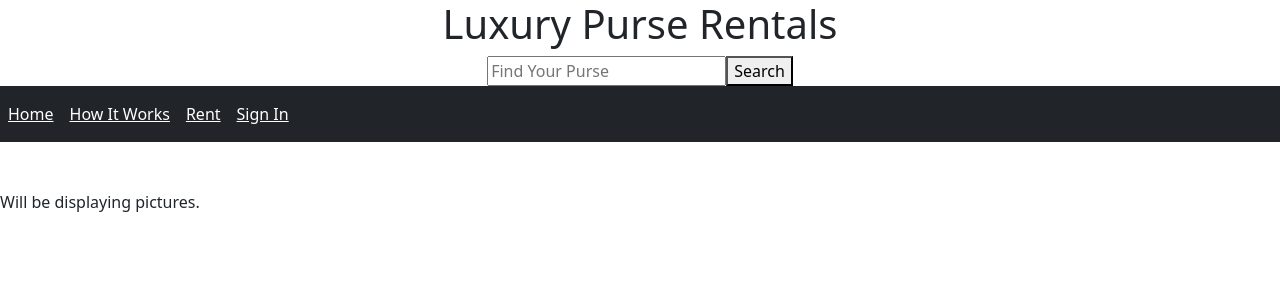
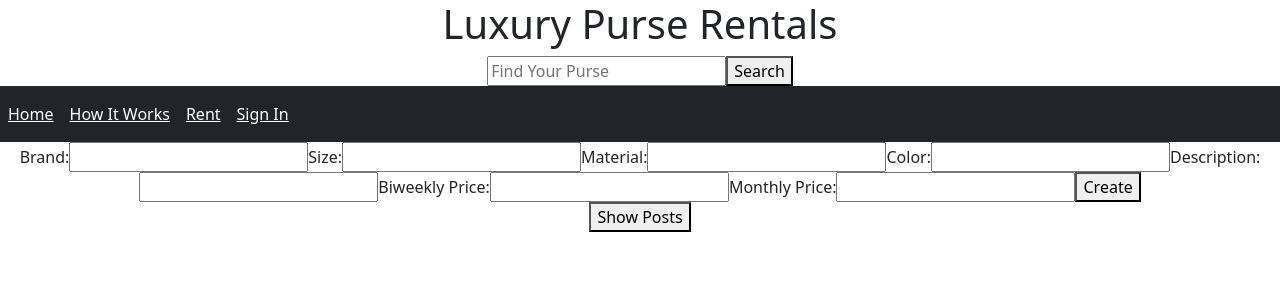
Before and after one commit to Raya-Sodwilai/rental-ui, a React (Create React App) app: page /rent in a window 1280 px wide. Shown: the top 300 px of the page. Built offline with nearby package versions, Linux system fonts and the light colour scheme.

Commit message:
add create item for rent

```diff
--- a/src/App.js
+++ b/src/App.js
@@ -1,20 +1,24 @@
-import React from 'react';
+import React, { useState } from 'react';
 import Search from './Search';
 import Signin from './Signin';
+import Rent from './Rent';
 import './App.css';
 
 import { Home } from './Home';
 import { HowItWorks } from './HowItWorks';
-import { Rent } from './Rent';
 import { Navigation } from './Navigation';
 
 import { BrowserRouter, Route, Switch } from 'react-router-dom';
 
 function App() {
+  const [loggedUser, setLoggedUser] = useState("");
+
   return (
     <BrowserRouter>
     <div className="App">
       <h1>Luxury Purse Rentals</h1>
+      <h2>{loggedUser.email}</h2>
+      <h2>{loggedUser.id}</h2>
       <Search />
 
       <Navigation/>
@@ -22,8 +26,8 @@ function App() {
       <Switch>
         <Route path='/' component={Home} exact/>
         <Route path='/howitworks' component={HowItWorks} exact/>
-        <Route path='/rent' component={Rent} exact/>
-        <Route path='/signin' exact render={(props) => <Signin />} />
+        <Route path='/rent' exact render={(props) => <Rent userId={loggedUser.id}/>}/>
+        <Route path='/signin' exact render={(props) => <Signin setLoggedUser={setLoggedUser} />} />
       </Switch>
     </div>
     </BrowserRouter>
--- a/src/Rent.js
+++ b/src/Rent.js
@@ -1,11 +1,146 @@
-import React, { Component } from 'react';
+import "./App.css";
+import { useState } from "react";
+import Axios from "axios";
 
-export class Rent extends Component {
-  render() {
-    return(
-      <div className="mt-5 d-flex justify-content-left">
-        Will be displaying pictures.
+function Rent(props) {
+  const [brand, setBrand] = useState("");
+  const [size, setSize] = useState("");
+  const [material, setMaterial] = useState("");
+  const [color, setColor] = useState("");
+  const [description, setDescription] = useState("");
+  const [biweeklyPrice, setBiweeklyPrice] = useState(0);
+  const [monthlyPrice, setMonthlyPrice] = useState(0);
+
+  const[postList, setPostList] = useState([]);
+  const {userId} = props;
+
+  const createPost = ({loggedUser}) => {
+    Axios.post("http://localhost:3001/create", {
+      userId: userId,
+      brand: brand,
+      size: size,
+      material: material,
+      color: color,
+      description: description,
+      biweeklyPrice: biweeklyPrice,
+      monthlyPrice: monthlyPrice,
+    }).then(() => {
+      setPostList([
+        ...postList,
+        {
+          brand: brand,
+          size: size,
+          material: material,
+          color: color,
+          description: description,
+          biweeklyPrice: biweeklyPrice,
+          monthlyPrice: monthlyPrice,
+        },
+      ]);
+    });
+  };
+
+  const getPosts = () => {
+    Axios.get("http://localhost:3001/posts").then((response) => {
+      setPostList(response.data);
+    });
+  };
+
+  const deletePost = (id) => {
+    Axios.delete(`http://localhost:3001/delete/${id}`).then((response) => {
+      setPostList(
+        postList.filter((val) => {
+          return val.id !== id;
+        })
+      );
+    });
+  };
+
+  return (
+    <div className="Rent">
+      <div className="information">
+        <label>Brand:</label>
+        <input
+          type="text"
+          onChange={(event) => {
+            setBrand(event.target.value);
+          }}
+        />
+        <label>Size:</label>
+        <input
+          type="text"
+          onChange={(event) => {
+            setSize(event.target.value);
+          }}
+        />
+        <label>Material:</label>
+        <input
+          type="text"
+          onChange={(event) => {
+            setMaterial(event.target.value);
+          }}
+        />
+        <label>Color:</label>
+        <input
+          type="text"
+          onChange={(event) => {
+            setColor(event.target.value);
+          }}
+        />
+        <label>Description:</label>
+        <input
+          type="text"
+          onChange={(event) => {
+            setDescription(event.target.value);
+          }}
+        />
+        <label>Biweekly Price:</label>
+        <input
+          type="text"
+          onChange={(event) => {
+            setBiweeklyPrice(event.target.value);
+          }}
+        />
+        <label>Monthly Price:</label>
+        <input
+          type="text"
+          onChange={(event) => {
+            setMonthlyPrice(event.target.value);
+          }}
+        />
+        <button onClick={createPost}>Create</button>
       </div>
-    )
-  }
+      <div className="posts">
+        <button onClick={getPosts}>Show Posts</button>
+
+        {postList.map((val, key) => {
+          return (
+            <div className="post">
+              <div>
+                <h3>Brand: {val.brand}</h3>
+                <h3>Size: {val.size}</h3>
+                <h3>Material: {val.material}</h3>
+                <h3>Color: {val.color}</h3>
+                <h3>Description: {val.description}</h3>
+                <h3>Biweekly Price: {val.biweeklyPrice}</h3>
+                <h3>Monthly Price: {val.monthlyPrice}</h3>
+              </div>
+              <div>
+
+                <button
+                  onClick={() => {
+                    deletePost(val.id);
+                  }}
+                >
+                  Delete
+                </button>
+              </div>
+            </div>
+          );
+        })}
+      </div>
+    </div>
+  );
 }
+
+export default Rent;
--- a/src/Signin.js
+++ b/src/Signin.js
@@ -1,7 +1,7 @@
 import React, { useEffect, useState } from 'react';
 import Axios from "axios";
 
-export default function Signin() {
+export default function Signin(props) {
   const [firstNameReg, setFirstNameReq] = useState("");
   const [lastNameReg, setLastNameReq] = useState("");
   const [emailReg, setEmailReq] = useState("");
@@ -10,7 +10,7 @@ export default function Signin() {
   const [email, setEmail] = useState("");
   const [password, setPassword] = useState("");
 
-  const [loginStatus, setLoginStatus] = useState("");
+  const {setLoggedUser} = props;
 
   Axios.defaults.withCredentials = true;
 
@@ -31,17 +31,17 @@ export default function Signin() {
       password: password,
     }).then((response) => {
       if (response.data.message){
-        setLoginStatus(response.data.message);
+        setLoggedUser(response.data.message);
       } else {
-        setLoginStatus(response.data[0].email);
+        setLoggedUser(response.data[0]);
       }
     });
   };
 
   useEffect(() => {
     Axios.get("http://localhost:3001/login").then((response) => {
-      if (response.data.loggedId == true) {
-        setLoginStatus(response.data.user[0].username);
+      if (response.data.loggedId === true) {
+        setLoggedUser(response.data.user[0].username);
       }
     });
   }, []);
@@ -99,8 +99,6 @@ export default function Signin() {
         />
         <button onClick={login}> Login </button>
       </div>
-
-      <h2>{loginStatus}</h2>
     </div>
   );
 }
```
